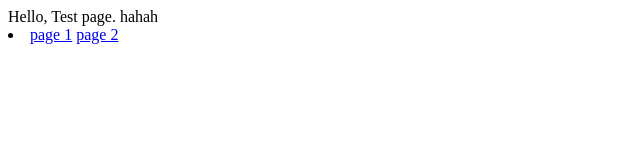
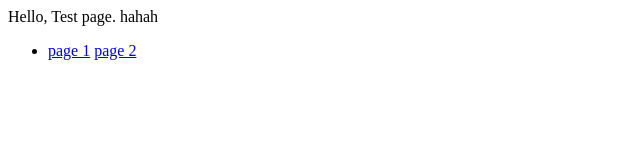
Before and after one commit to sechind/LearnVue, a plain HTML site: page index.html in a window 1280 px wide. Shown: the whole page, without its empty margins (0-640 px from the left). Drawn offline with Linux system fonts and the light colour scheme.

Commit message:
ul 적용

```diff
--- a/index.html
+++ b/index.html
@@ -1,13 +1,19 @@
-<html>
-    <head>
-
-    </head>
-    <body>
-        Hello, Test page. hahah
-
+<!DOCTYPE html>
+<html lang="en">
+<head>
+    <meta charset="UTF-8">
+    <meta http-equiv="X-UA-Compatible" content="IE=edge">
+    <meta name="viewport" content="width=device-width, initial-scale=1.0">
+    <title>Document</title>
+</head>
+<body>
+    Hello, Test page. hahah
+    <ul>
         <li>
             <a href="Pages/1.html">page 1</a>
             <a href="Pages/2.html">page 2</a>
         </li>
+    </ul>
     </body>
+</body>
 </html>
```
Also changed, not shown: test.html (added).
